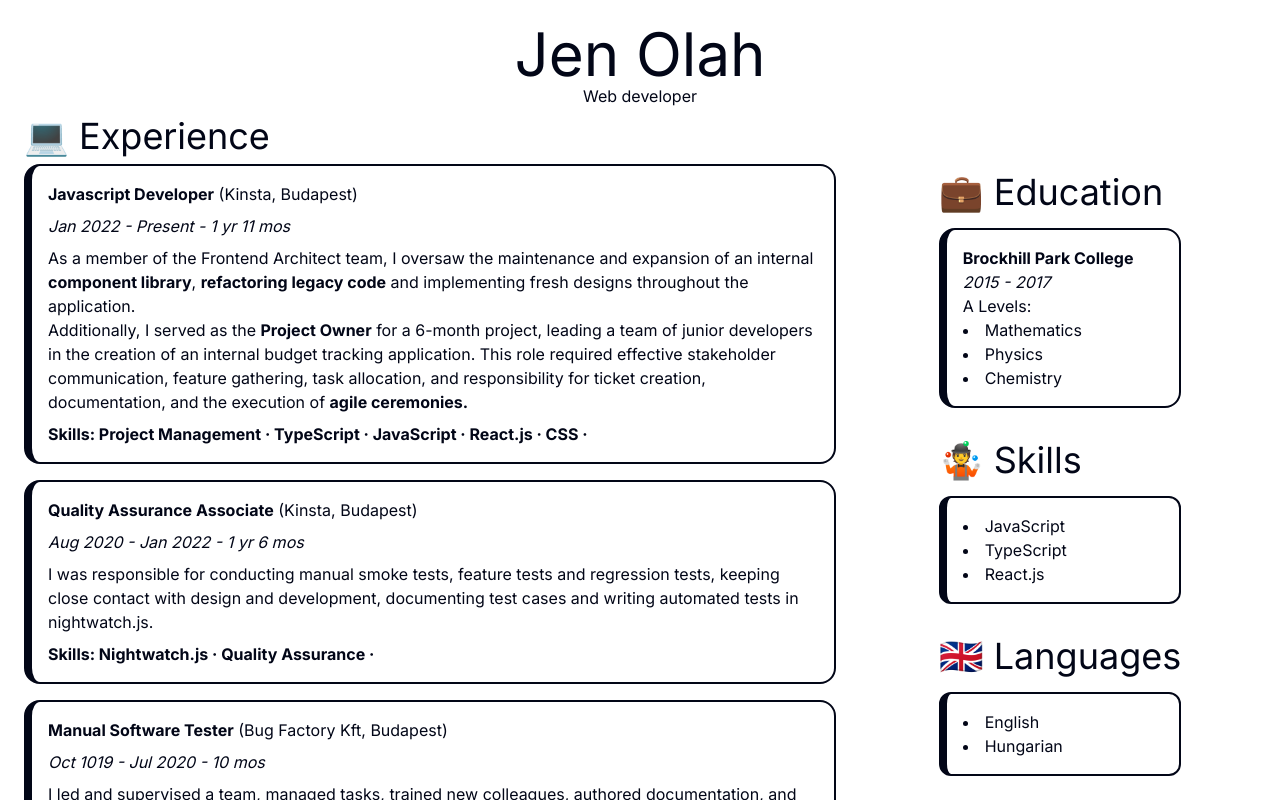
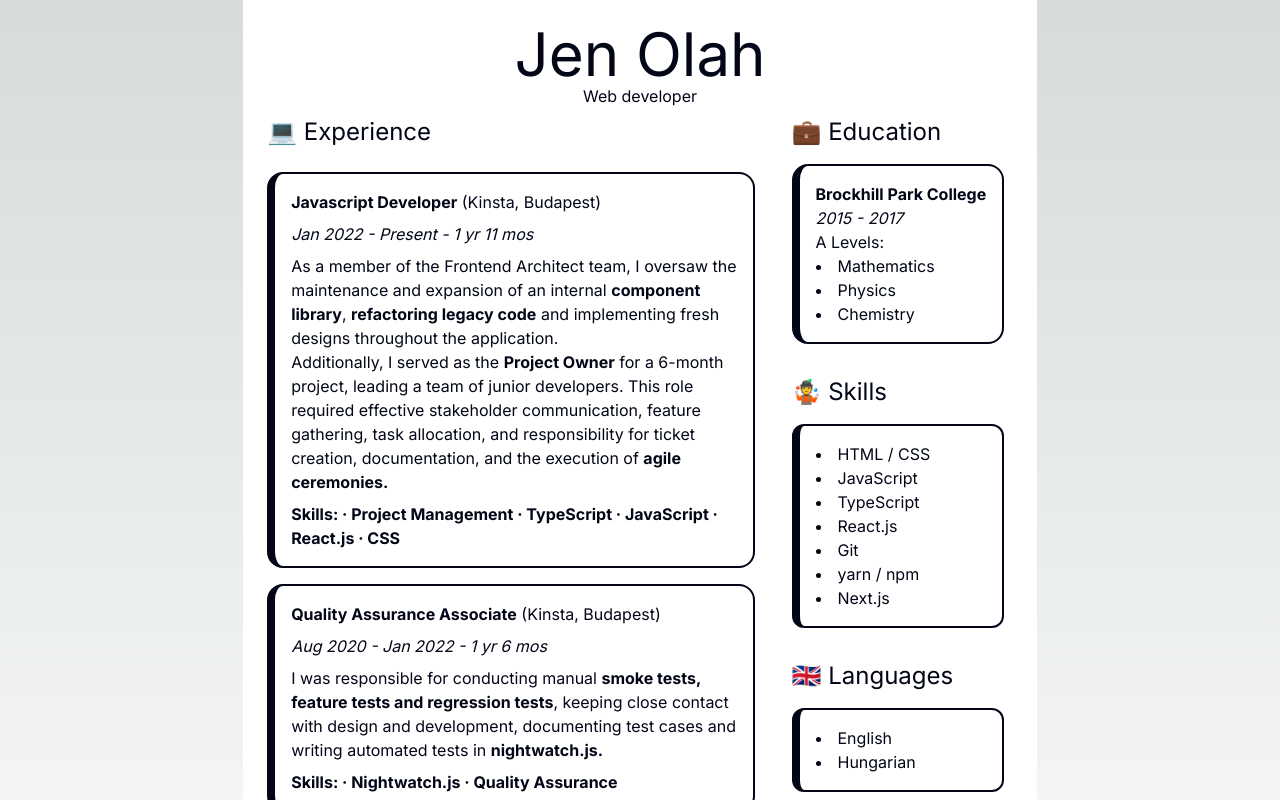
Before and after one commit to jenolah/portfolio, a Next.js app: page /about in a window 1280 px wide. Shown: the top 800 px of the page. Built offline with nearby package versions, Linux system fonts and the light colour scheme.

Commit message:
include title in xp card

```diff
--- a/src/app/about/components/EducationCard.tsx
+++ b/src/app/about/components/EducationCard.tsx
@@ -7,7 +7,7 @@ type Props = {
 export const EducationCard = ({ school, date, aLevels }: Props) => {
   return (
     <div className="flex flex-col gap-2">
-      <h3 className="text-4xl my-2">&#128188; Education</h3>
+      <h3 className="text-2xl my-2">&#128188; Education</h3>
       <div className="p-4 gap-2 border-s-8 border-2 border-slate-950 rounded-2xl">
         <h3>
           <b>{school}</b>
@@ -17,8 +17,8 @@ export const EducationCard = ({ school, date, aLevels }: Props) => {
         </p>
         A Levels:
         <ul>
-          {aLevels.map((aLevel) => (
-            <li>{aLevel}</li>
+          {aLevels.map((aLevel, i) => (
+            <li key={i}>{aLevel}</li>
           ))}
         </ul>
       </div>
--- a/src/app/about/components/ExperienceCard.tsx
+++ b/src/app/about/components/ExperienceCard.tsx
@@ -12,8 +12,12 @@ type Props = {
 };
 
 export const ExperienceCard = ({ experiences }: Props) => {
-  return experiences.map(({ title, company, date, description, skills }) => (
-    <div className="grid p-4 gap-2 border-s-8 border-2 rounded-2xl border-slate-950">
+  const allExperiences = experiences.map(
+    ({ title, company, date, description, skills }, i) => (
+      <div
+        className="grid p-4 gap-2 border-s-8 border-2 rounded-2xl border-slate-950"
+        key={i}
+      >
         <h3>
           <b>{title}</b> ({company})
         </h3>
@@ -26,8 +30,15 @@ export const ExperienceCard = ({ experiences }: Props) => {
           ))}
         </div>
         <p>
-        <b>Skills: {skills.map((skill) => `${skill} · `)}</b>
+          <b>Skills: {skills.map((skill) => ` · ${skill}`)}</b>
         </p>
       </div>
-  ));
+    )
+  );
+  return (
+    <>
+      <h2 className="text-2xl my-2">&#128187; Experience</h2>
+      {allExperiences}
+    </>
+  );
 };
--- a/src/app/about/components/SkillCard.tsx
+++ b/src/app/about/components/SkillCard.tsx
@@ -6,10 +6,10 @@ type Props = {
 export const SkillCard = ({ skillType, skills }: Props) => {
   return (
     <div className="flex flex-col gap-2">
-      <h3 className="text-4xl my-2">{skillType}</h3>
+      <h3 className="text-2xl my-2">{skillType}</h3>
       <ul className="p-4 border-s-8 border-2 border-slate-950 rounded-xl">
-        {skills.map((skills) => (
-          <li>{skills}</li>
+        {skills.map((skills, i) => (
+          <li key={i}>{skills}</li>
         ))}
       </ul>
     </div>
--- a/src/app/about/page.tsx
+++ b/src/app/about/page.tsx
@@ -17,11 +17,10 @@ const experiences: Experience[] = [
       </p>,
       <p>
         Additionally, I served as the <b>Project Owner</b> for a 6-month
-        project, leading a team of junior developers in the creation of an
-        internal budget tracking application. This role required effective
-        stakeholder communication, feature gathering, task allocation, and
-        responsibility for ticket creation, documentation, and the execution of{" "}
-        <b>agile ceremonies.</b>
+        project, leading a team of junior developers. This role required
+        effective stakeholder communication, feature gathering, task allocation,
+        and responsibility for ticket creation, documentation, and the execution
+        of <b>agile ceremonies.</b>
       </p>,
     ],
     skills: [
@@ -38,9 +37,10 @@ const experiences: Experience[] = [
     date: "Aug 2020 - Jan 2022 - 1 yr 6 mos",
     description: [
       <p>
-        I was responsible for conducting manual smoke tests, feature tests and
-        regression tests, keeping close contact with design and development,
-        documenting test cases and writing automated tests in nightwatch.js.
+        I was responsible for conducting manual{" "}
+        <b>smoke tests, feature tests and regression tests</b>, keeping close
+        contact with design and development, documenting test cases and writing
+        automated tests in <b>nightwatch.js.</b>
       </p>,
     ],
     skills: ["Nightwatch.js", "Quality Assurance"],
@@ -51,10 +51,9 @@ const experiences: Experience[] = [
     date: "Oct 1019 - Jul 2020 - 10 mos",
     description: [
       <p>
-        I led and supervised a team, managed tasks, trained new colleagues,
-        authored documentation, and organized testing processes. I also
-        conducted testing on Android and iOS mobile apps, with thorough
-        documentation of test results.
+        I led and supervised a team, managed tasks, trained new colleagues and
+        organized testing processes. I also conducted manual testing on Android
+        and iOS mobile apps with documentation of test results.
       </p>,
     ],
     skills: [
@@ -68,10 +67,12 @@ const experiences: Experience[] = [
 
 export default function Page() {
   return (
-    <div className="p-6 bg-white p-6 text-slate-950">
+    <div
+      className="p-6 bg-white p-6 text-slate-950 m-auto"
+      style={{ width: "21cm", height: "29,7cm" }}
+    >
       <h1 className="text-center text-6xl">Jen Olah</h1>
       <h2 className="text-center">Web developer</h2>
-      <h2 className="text-4xl my-2">&#128187; Experience</h2>
       <div className="grid grid-cols-3 gap-7 justify-items-center">
         <div className="grid col-span-2 gap-4">
           <ExperienceCard experiences={experiences} />
@@ -84,7 +85,15 @@ export default function Page() {
           />
           <SkillCard
             skillType="&#129337; Skills"
-            skills={["JavaScript", "TypeScript", "React.js"]}
+            skills={[
+              "HTML / CSS",
+              "JavaScript",
+              "TypeScript",
+              "React.js",
+              "Git",
+              "yarn / npm",
+              "Next.js",
+            ]}
           />
           <SkillCard
             skillType="&#127468;&#127463; Languages"
```
Lines whose indentation alone changed are shown as unchanged.
